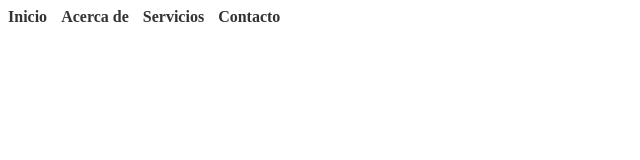
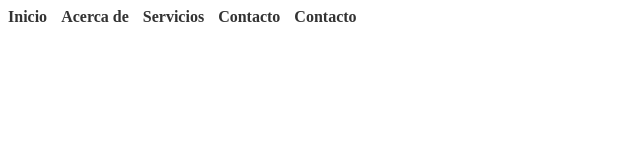
Before and after one commit to EtkarGallardo13/PageAction, a plain HTML site: page Index.html in a window 1280 px wide. Shown: the full height of the page, 0-640 px from the left. Drawn offline with Linux system fonts and the light colour scheme.

Commit message:
Pruebas de PR

```diff
--- a/Index.html
+++ b/Index.html
@@ -32,8 +32,12 @@
         <li><a href="#">Acerca de</a></li>
         <li><a href="#">Servicios</a></li>
         <li><a href="#">Contacto</a></li>
+        <li><a href="#">Contacto</a></li>
+
     </ul>
 </nav>
 
+
+
 </body>
 </html>
```
